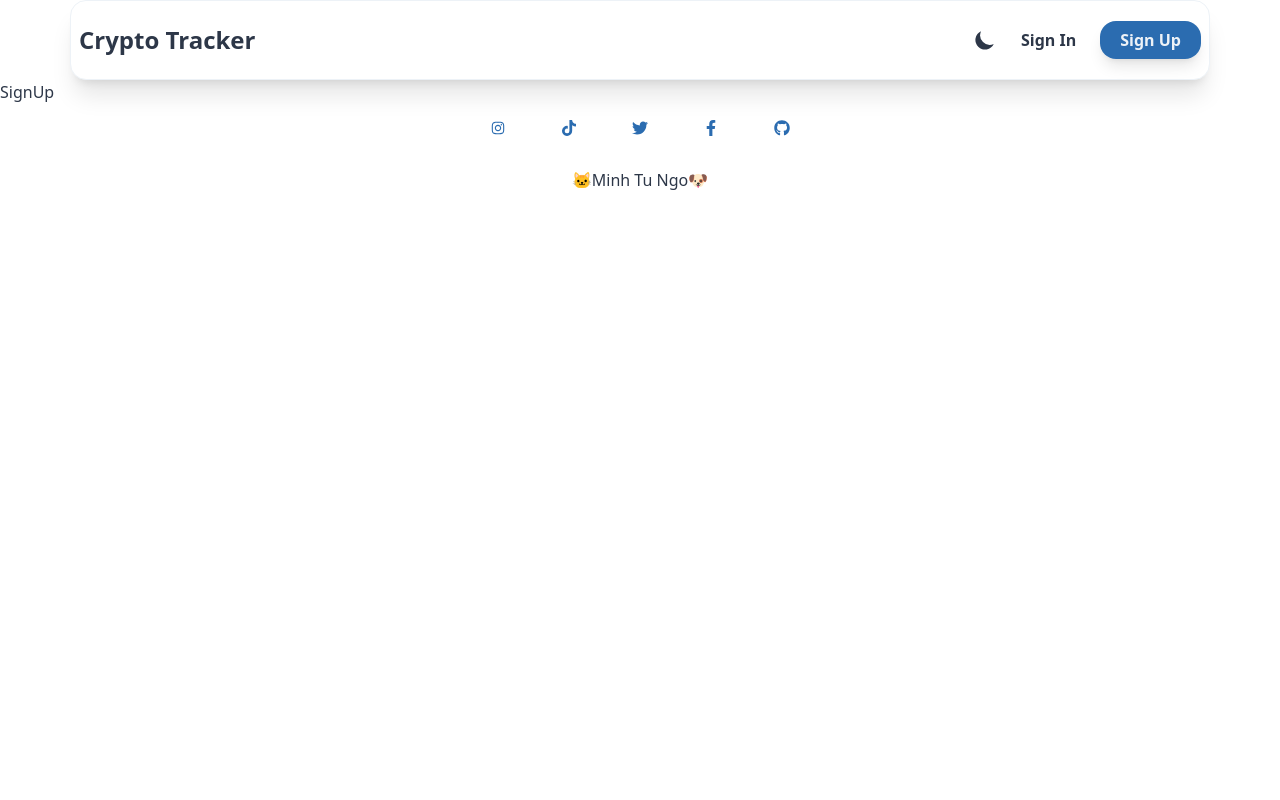
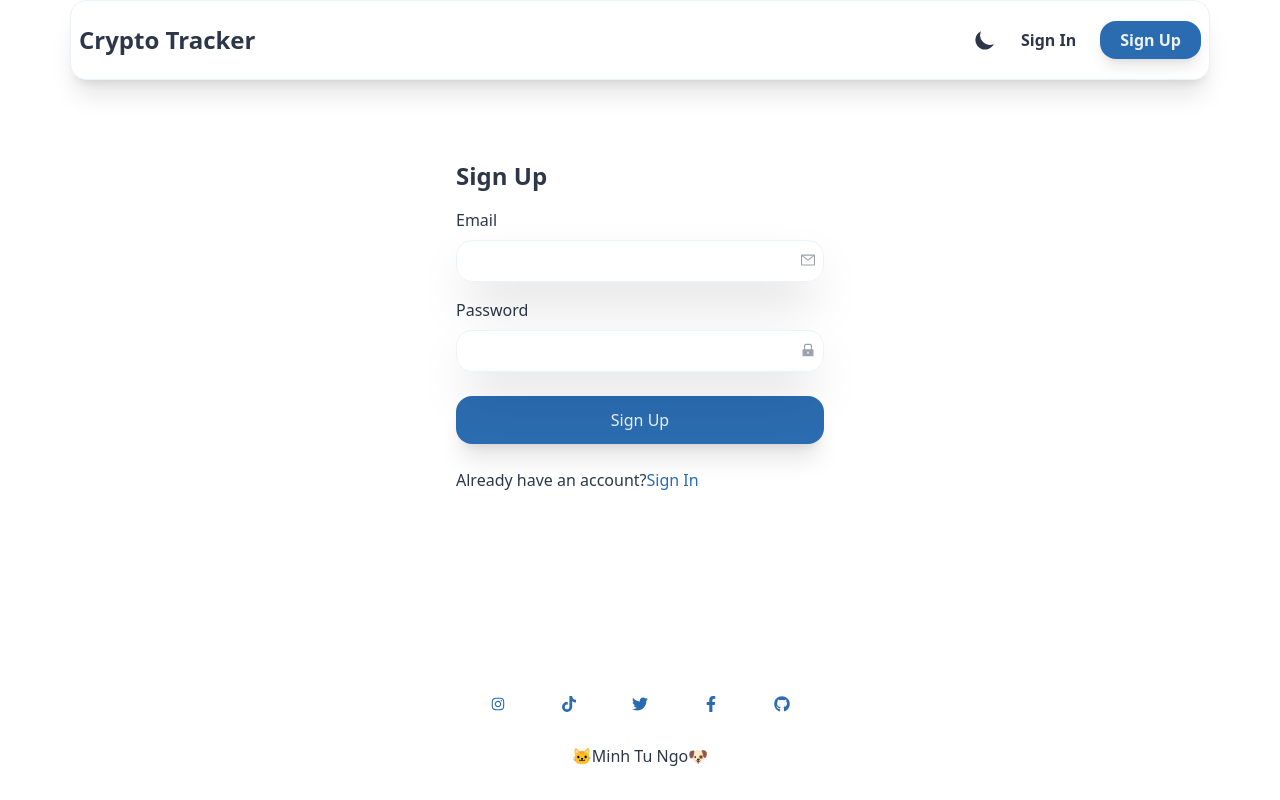
Before and after one commit to minhtungo/crypto-tracker-v2, a React (Create React App) app: page /signup in a window 1280 px wide. Built offline with nearby package versions, Linux system fonts and the light colour scheme; no server answers.

Commit message:
Account page

```diff
--- /dev/null
+++ b/src/components/SavedCoin.jsx
@@ -0,0 +1,56 @@
+import { useState } from 'react';
+import { Link } from 'react-router-dom';
+import { AiOutlineClose } from 'react-icons/ai';
+
+const SavedCoin = () => {
+  const [coins, setCoins] = useState([]);
+
+  return (
+    <div>
+      {coins.length === 0 ? (
+        <p>
+          You don't have any saved coins.
+          <Link to='/'>Click here to search for coins</Link>
+        </p>
+      ) : (
+        <table className='w-full border-collapse text-center'>
+          <thead>
+            <tr className='border-b'>
+              <th className='px-4'>Rank #</th>
+              <th className='text-left'>Coin</th>
+              <th className='text-left'>Remove</th>
+            </tr>
+          </thead>
+          <tbody>
+            {coins.map((coin) => (
+              <tr key={coin.id} className='h-[60px] overflow-hidden'>
+                <td>{coin?.rank}</td>
+                <td>
+                  <Link to={`/coin/${coin.id}`}>
+                    <div className='flex items-center'>
+                      <img
+                        className='w-8 mr-4'
+                        src={coin?.image}
+                        alt={coin?.name}
+                      />
+                      <div>
+                        <p className='hidden sm:table-cell'>{coin?.name}</p>
+                        <p className='text-gray-500 text-left text-sm'>
+                          {coin?.symbol.toUpperCase()}
+                        </p>
+                      </div>
+                    </div>
+                  </Link>
+                </td>
+                <td className='pl-8'>
+                  <AiOutlineClose className='cursor-pointer' />
+                </td>
+              </tr>
+            ))}
+          </tbody>
+        </table>
+      )}
+    </div>
+  );
+};
+export default SavedCoin;
--- a/src/pages/Account.jsx
+++ b/src/pages/Account.jsx
@@ -1,6 +1,28 @@
+import SavedCoin from '../components/SavedCoin';
+
 const Account = () => {
   return (
-    <div>Account</div>
-  )
-}
-export default Account
+    <div className='max-w-[1140px] mx-auto'>
+      <div className='flex justify-between items-center my-12 py-8 rounded-div'>
+        <div>
+          <h1 className='text-2xl font-bold'>Account</h1>
+          <div>
+            <p>Welcome, User</p>
+          </div>
+        </div>
+        <div>
+          <button className='border px-6 py-2 rounded-2xl shadow-lg hover:shadow-2xl'>
+            Sign Out
+          </button>
+        </div>
+      </div>
+      <div className='flex justify-between items-center my-12 py-8 rounded-div'>
+        <div className='w-full min-h-[300px]'>
+          <h1 className='text-2xl font-bold py-4'>Watch List</h1>
+          <SavedCoin />
+        </div>
+      </div>
+    </div>
+  );
+};
+export default Account;
--- a/src/pages/SignIn.jsx
+++ b/src/pages/SignIn.jsx
@@ -35,7 +35,7 @@ const SignIn = () => {
         </form>
         <p className='my-4'>
           Don't have an account?{' '}
-          <Link to='signup' className='text-accent'>
+          <Link to='/signup' className='text-accent'>
             Sign Up
           </Link>
         </p>
--- a/src/pages/SignUp.jsx
+++ b/src/pages/SignUp.jsx
@@ -1,6 +1,46 @@
+import { AiOutlineMail, AiFillLock } from 'react-icons/ai';
+import { Link } from 'react-router-dom';
+
 const SignUp = () => {
   return (
-    <div>SignUp</div>
-  )
-}
-export default SignUp
+    <div>
+      <div className='max-w-[400px] mx-auto min-h-[600px] px-4 py-20 '>
+        <h1 className='text-2xl font-bold'>Sign Up</h1>
+        <form>
+          <div className='my-4'>
+            <label>Email</label>
+            <div className='my-2 w-full relative rounded-2xl shadow-2xl'>
+              <input
+                className='w-full p-2 bg-primary border border-input rounded-2xl'
+                type='email'
+                name='email'
+              />
+              <AiOutlineMail className='absolute right-2 top-3 text-gray-400' />
+            </div>
+          </div>
+          <div className='my-4'>
+            <label>Password</label>
+            <div className='my-2 w-full relative rounded-2xl shadow-2xl'>
+              <input
+                className='w-full p-2 bg-primary border border-input rounded-2xl'
+                type='password'
+                name='password'
+              />
+              <AiFillLock className='absolute right-2 top-3 text-gray-400' />
+            </div>
+          </div>
+          <button className='w-full my-2 p-3 bg-button text-btnText rounded-2xl shadow-xl'>
+            Sign Up
+          </button>
+        </form>
+        <p className='my-4'>
+          Already have an account?
+          <Link to='/signin' className='text-accent'>
+            Sign In
+          </Link>
+        </p>
+      </div>
+    </div>
+  );
+};
+export default SignUp;
```
